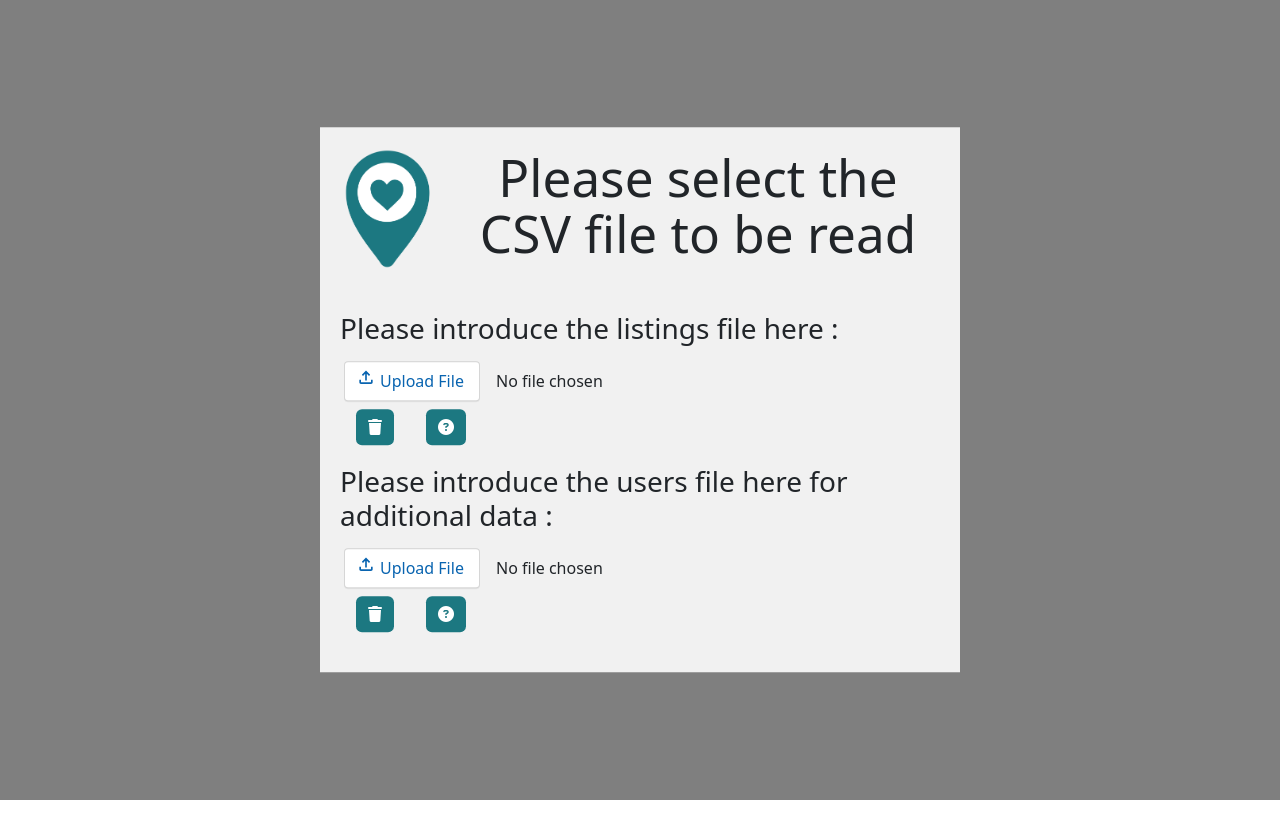
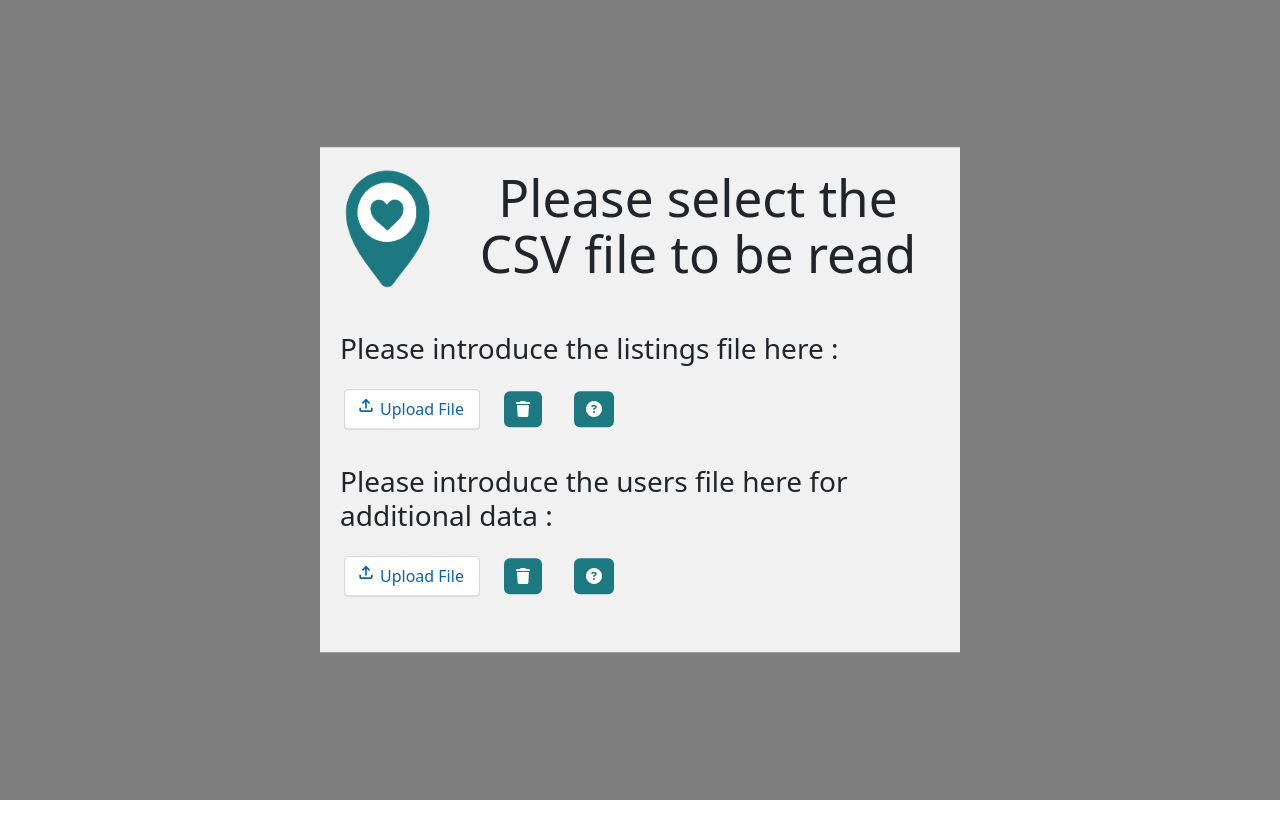
Before and after one commit to luis2605/dataShow, a React (Vite) app in the folder dataShow/: page / in a window 1280 px wide. Built offline with nearby package versions, Linux system fonts and the light colour scheme.

Commit message:
user included & styles changed

```diff
--- a/dataShow/src/components/CsvToJSON/CSVToJSON.jsx
+++ b/dataShow/src/components/CsvToJSON/CSVToJSON.jsx
@@ -30,9 +30,12 @@ const CSVToJSON = () => {
   /*help modal users*/
   const [openHelpUsersInitial,setOpenHelpUserInitial]=useState(false)
 
-
+/*drawer toggle */
   const [drawerVisible, setDrawerVisible] = useState(false); // State for drawer visibility
 
+/*for display name of file */
+  const [fileName, setFileName] = useState("");
+  const [fileUserName, setFileUserName] = useState("");
 
   const openHelpInitialListingModal = () => {
     setOpenHelpInitial(true);
@@ -57,7 +60,7 @@ const CSVToJSON = () => {
 
 
 
-const handleListingsFileUpload = async (e) => {
+ const handleListingsFileUpload = async (e) => {
   const file = e.target.files[0];
   const fileReader = new FileReader();
 
@@ -88,7 +91,11 @@ const handleListingsFileUpload = async (e) => {
 
   // Store the file metadata in a state variable
   setFileMetadata(fileMetadata);
+
+  // Store the file name separately
+  setFileName(file.name);
 };
+
 
 
 const handleUserFileUpload = async (e) => {
@@ -123,6 +130,9 @@ const handleUserFileUpload = async (e) => {
   setUserFileMetadata(fileMetadata);
   setOverlay(false);
   setDrawerVisible(true);
+
+    // Update the value of inputFileRef
+    setFileUserName(file.name);
 };
 
 
@@ -132,6 +142,7 @@ const removeListingCsvFile =()=>{
     inputFileRef.current.value = null; // Reset the input value
     setOverlay(true);
     setDrawerVisible(false);
+    setFileName("")
 }
 
 const removeUserCsvFile =()=>{
@@ -140,6 +151,7 @@ const removeUserCsvFile =()=>{
    inputUserFileRef.current.value = null; // Reset the input value
    setOverlay(true);
    setDrawerVisible(false);
+   setFileUserName("")
 }
 const toggleDrawer = () => {
   setOverlay((prevState)=> !prevState);
@@ -151,7 +163,7 @@ return (
    {jsonData && <button className={classes["drawer-toggle-button"]} onClick={toggleDrawer}>
       {!drawerVisible ? <i className="fas fa-chevron-right"></i> : <i className="fas fa-chevron-left"></i>}
     </button>}
-   {overlay && <div className={classes["drawer-overlay"]} >
+   {overlay && <div className={classes["drawer-overlay"]}  >
     <div className={`${classes["drawer"]} ${drawerVisible ? classes["visible"] : ""}`}>
       {!jsonData && (
         <div className={classes["logo-title"]}>
@@ -160,12 +172,25 @@ return (
         </div>
       )}
       <div className={classes["topBar-container"]}>
+      {jsonData && <Button className={classes["close-drawer"]} onClick={toggleDrawer} style={{position:"relative",top:"0",left:'90%', margin: '0 1em', background: "#1C7881", border: "none" }}>
+                <i className="fas fa-xmark" style={{ fontSize: '16px', color: 'white' }}></i>
+              </Button>}
         {jsonData && <img className={classes["logoText"]} src={logoText} alt="Logo Text" />}
+
         <div className={classes["input-container"]}>
           <h3>Please introduce the listings file here :</h3>
-          <input ref={inputFileRef} type="file" accept=".csv" onChange={handleListingsFileUpload} />
-          <div className={classes["btn-container"]}>
-            <Button onClick={removeListingCsvFile} style={{ margin: '0 1em', background: "#1C7881", border: "none" }}>
+        <div className={classes["input-text-container"]}>
+        <input
+  ref={inputFileRef}
+  type="file"
+  accept=".csv"
+  onChange={handleListingsFileUpload}
+  style={{ color: 'transparent' }} // Apply CSS styling to hide the placeholder text
+/>
+      <p>{fileName}</p>
+    { fileName && <i className="fas fa-check" style={{margin:'0 1em', fontSize: '16px', color: '#1C7881' }}></i>}
+    <div className={classes["btn-container"]}>
+            <Button onClick={removeListingCsvFile} style={{ margin: '0 1em 0 4px', background: "#1C7881", border: "none" }}>
               <i className="fas fa-trash" style={{ fontSize: '16px', color: 'white' }}></i>
             </Button>
             {!jsonData && (
@@ -174,13 +199,21 @@ return (
               </Button>
             )}
           </div>
+        </div>
+
+
 
         </div>
         <div className={classes["input-container"]}>
           <h3>Please introduce the users file here for additional data :</h3>
-          <input ref={inputUserFileRef} type="file" accept=".csv" onChange={handleUserFileUpload} />
-          <div className={classes["btn-container"]}>
-            <Button onClick={removeUserCsvFile} style={{ margin: '0 1em', background: "#1C7881", border: "none" }}>
+          <div className={classes["input-text-container"]}>
+          <input ref={inputUserFileRef}
+          type="file" accept=".csv" onChange={handleUserFileUpload}  style={{ color: 'transparent' }}  />
+         <p>{fileUserName}</p>
+        {fileUserName && <i className="fas fa-check" style={{margin:' 0 1em', fontSize: '16px', color: '#1C7881' }}></i>}
+
+        <div className={classes["btn-container"]}>
+            <Button onClick={removeUserCsvFile} style={{ margin: '0 1em 0 4px', background: "#1C7881", border: "none" }}>
               <i className="fas fa-trash" style={{ fontSize: '16px', color: 'white' }}></i>
             </Button>
             {!jsonUserData && (
@@ -189,6 +222,10 @@ return (
               </Button>
             )}
           </div>
+          </div>
+
+
+
 
         </div>
       </div>
--- a/dataShow/src/components/CsvToJSON/CSVToJson.module.css
+++ b/dataShow/src/components/CsvToJSON/CSVToJson.module.css
@@ -1,6 +1,6 @@
 
 .csvToJson-container {
-
+  width: 100%;
   height: 100vh;
 }
 .drawer-overlay{
@@ -38,12 +38,13 @@ flex-direction: column;
   top: 0;
   right: 50%;
 
-
+  transform: translateX(50%);
   background-color: #1C7881;
   border: none;
   margin: 0;
-  padding: .3em .5em;
+  padding: 0 .5em;
   cursor: pointer;
+  margin-top: .3em;
 
 
 }
@@ -66,6 +67,7 @@ flex-direction: column;
 
 .topBar-container {
   padding: 20px;
+
 }
 
 .input-container {
@@ -77,9 +79,7 @@ flex-direction: column;
   justify-content: center;
 }
 
-.modal {
-  /* Styles for the modal */
-}
+
 
 .topBar-container{
   display: flex;
@@ -111,10 +111,17 @@ flex-direction: column;
   width: 150px;
 }
  /*Input btn */
+.input-text-container{
+  display: flex;
+  align-items: baseline;
+}
+
 
  input[type="file"] {
+  width: 160px;
   outline: none;
   padding: 8px 4px;
+  margin:.5em 0;
 
 }
 
--- a/dataShow/src/components/FilterComponent/FilterComponent.jsx
+++ b/dataShow/src/components/FilterComponent/FilterComponent.jsx
@@ -535,6 +535,7 @@ const selectedItems = selectedCustomData.map((item, index)=>{
 
      {!dataHasBeenFiltered && <img className={classes["select-filter-img"]} src={selectfilter} alt="" /> }
     <div>
+
     <Button  onMouseDown={handleMouseDown}
       onMouseUp={handleMouseUp} variant="primary" onClick={handleShow} style={{ marginRight:'1em',background:"#1C7881", border:"none"  }}>
         Filters
@@ -574,11 +575,12 @@ const selectedItems = selectedCustomData.map((item, index)=>{
       onMouseUp={handleMouseUp} onClick={showHideMore} style={{ marginRight:'1em',background:"#1C7881", border:"none"  }}>{showExtraCategories ?   <i className="fa-solid fa-eye-slash" style={{ fontSize: '16px', color: 'white' }}></i> : <i className="fa-solid fa-eye" style={{ fontSize: '16px', color: 'white' }}></i>}</Button>
     <Button  onMouseDown={handleMouseDown}
       onMouseUp={handleMouseUp}   onClick={openModalHelp} style={{ marginRight:'1em',background:"#1C7881", border:"none"  }}>  <i className="fas fa-question-circle" style={{ fontSize: '16px', color: 'white' }}></i></Button>
-     <h3 style={{ margin:'1em 0' }}> Listing File downloaded on: {fileMetadata.lastModifiedDate.toLocaleString()}</h3>
-    {fileUserMetadata && <h3 style={{ margin:'1em 0' }}> User File downloaded on: {fileUserMetadata.lastModifiedDate.toLocaleString()}</h3>}
+     <h4 style={{ margin:'1em 0' }}> Listing File downloaded on: {fileMetadata.lastModifiedDate.toLocaleString()}</h4>
+    {fileUserMetadata && <h4 style={{ margin:'1em 0' }}> User File downloaded on: {fileUserMetadata.lastModifiedDate.toLocaleString()}</h4>}
      <CustomSelectedData onMultipleFilterData={multipleFilterData} onCustomSelectedData={selectedCustomData} />
      <Button onMouseDown={handleMouseDown}
       onMouseUp={handleMouseUp} onClick={openModalCharts}  style={{ marginTop:'1em', marginRight:'1em',background:"#1C7881", border:"none"  }}>Show Charts</Button>
+
    </div>
    </div>
    }
```
